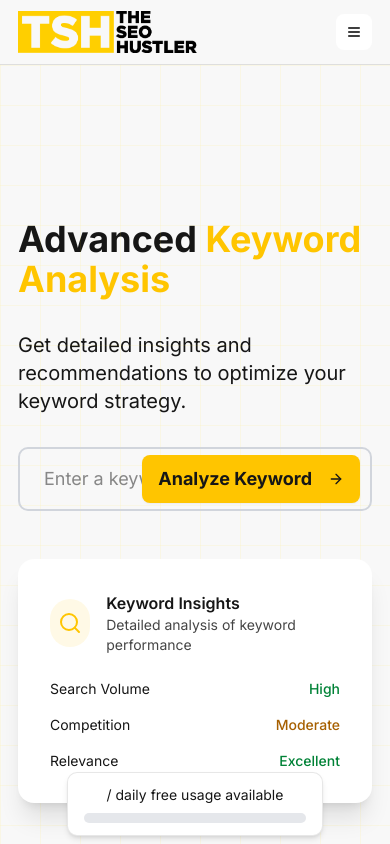
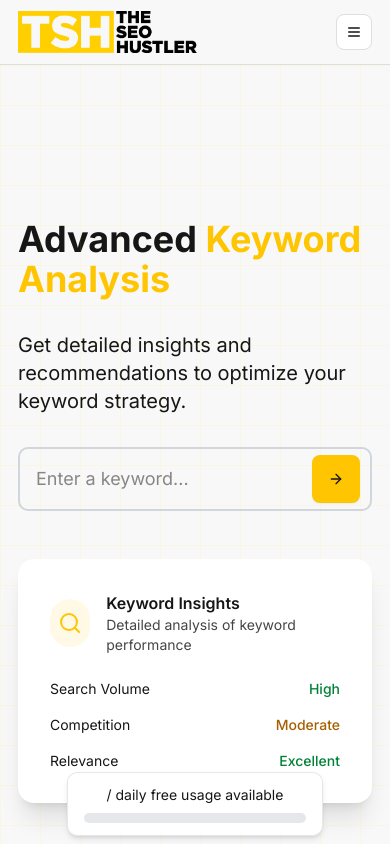
Before and after one commit to The-SEO-Hustler/tsh-plataform-front, a Next.js app: page /advanced-keyword-analysis in a window 390 px wide. Shown: the top 844 px of the page. Built offline with nearby package versions, Linux system fonts and the light colour scheme; no server answers; what @mui/material-nextjs would draw is missing.

Commit message:
form fix

```diff
--- a/components/LLMForm/index.js
+++ b/components/LLMForm/index.js
@@ -82,7 +82,7 @@ function LLMForm() {
             value={url}
             onChange={(e) => setUrl(e.target.value)}
             placeholder="Enter a URL..."
-            className="w-full px-6 py-4 text-lg border-2 border-border rounded-lg focus:ring-2 focus:ring-primary focus:border-transparent transition-all duration-200"
+            className="w-full px-4 sm:px-6 py-4 text-lg border-2 border-border rounded-lg focus:ring-2 focus:ring-primary focus:border-transparent transition-all duration-200"
             required
             disabled={loading}
           />
--- a/components/advanced-keyword-analysis-hero.js
+++ b/components/advanced-keyword-analysis-hero.js
@@ -115,7 +115,7 @@ function AdvancedKeywordAnalysisHero() {
                     value={keyword}
                     onChange={(e) => setKeyword(e.target.value)}
                     placeholder="Enter a keyword..."
-                    className="w-full px-6 py-4 text-lg border-2 border-gray-300 rounded-lg focus:ring-2 focus:ring-primary focus:border-transparent transition-all duration-200"
+                    className="w-full px-4 sm:px-6 sm:pr-[240px] pr-[60px] py-4 text-lg border-2 border-gray-300 rounded-lg focus:ring-2 focus:ring-primary focus:border-transparent transition-all duration-200"
                     required
                     disabled={loading}
                   />
@@ -125,8 +125,8 @@ function AdvancedKeywordAnalysisHero() {
                     className={`absolute cursor-pointer right-3 top-1/2 -translate-y-1/2 ${loading ? "animate-pulse" : ""} disabled:opacity-100 disabled:cursor-not-allowed disabled:bg-gray-300`}
                     disabled={loading || usage?.remaining <= 0 || usage === null}
                   >
-                    {loading ? "Analyzing..." : "Analyze Keyword"}
-                    <ArrowRight className="ml-2 h-4 w-4" />
+                    <span className='sm:block hidden'>{loading ? "Analyzing..." : "Analyze Keyword"}</span>
+                    <ArrowRight className="sm:ml-2 sm:h-4 sm:w-4" />
                   </Button>
                 </div>
               </form>
--- a/components/advancedKeywordForm/index.js
+++ b/components/advancedKeywordForm/index.js
@@ -90,7 +90,7 @@ function AdvancedKeywordForm() {
             value={keyword}
             onChange={(e) => setKeyword(e.target.value)}
             placeholder="Enter a keyword..."
-            className="w-full px-6 py-4 text-lg border-2 border-border rounded-lg focus:ring-2 focus:ring-primary focus:border-transparent transition-all duration-200"
+            className="w-full px-4 sm:px-6 sm:pr-[240px] pr-[60px] py-4 text-lg border-2 border-border rounded-lg focus:ring-2 focus:ring-primary focus:border-transparent transition-all duration-200"
             required
             disabled={loading}
           />
@@ -100,8 +100,8 @@ function AdvancedKeywordForm() {
             className={`absolute cursor-pointer right-3 top-1/2 -translate-y-1/2 ${loading ? "animate-pulse !bg-primary !text-primary-foreground" : ""} disabled:opacity-100 disabled:cursor-not-allowed disabled:bg-gray-300`}
             disabled={loading || usage?.remaining <= 0 || usage === null}
           >
-            {loading ? "Analyzing..." : "Analyze Keyword"}
-            <ArrowRight className="ml-2 h-4 w-4" />
+            <span className='sm:block hidden'>{loading ? "Analyzing..." : "Analyze Keyword"}</span>
+            <ArrowRight className="sm:ml-2 sm:h-4 sm:w-4" />
           </Button>
         </div>
       </form>
--- a/components/contentPlanningForm/index.js
+++ b/components/contentPlanningForm/index.js
@@ -104,7 +104,7 @@ function ContentPlanningForm() {
             value={keyword}
             onChange={(e) => setKeyword(e.target.value)}
             placeholder="Enter a keyword..."
-            className="w-full px-6 py-4 text-lg border-2 border-gray-300 rounded-lg focus:ring-2 focus:ring-primary focus:border-transparent transition-all duration-200"
+            className="w-full px-4 sm:px-6 py-4 text-lg border-2 border-gray-300 rounded-lg focus:ring-2 focus:ring-primary focus:border-transparent transition-all duration-200"
             required
             disabled={loading}
           />
@@ -115,7 +115,7 @@ function ContentPlanningForm() {
             onValueChange={setContentType}
             disabled={loading}
           >
-            <SelectTrigger size="lg" className="w-full px-6  text-lg border-2 border-gray-300 rounded-lg bg-transparent focus:ring-2 focus:ring-primary focus:border-transparent transition-all duration-200">
+            <SelectTrigger size="lg" className="w-full px-4 sm:px-6 text-lg border-2 border-gray-300 rounded-lg bg-transparent focus:ring-2 focus:ring-primary focus:border-transparent transition-all duration-200">
               <SelectValue placeholder="Select content type" />
             </SelectTrigger>
             <SelectContent className="bg-card text-foreground border border-border rounded-lg shadow-lg">
--- a/components/contentPlanningHero.js
+++ b/components/contentPlanningHero.js
@@ -133,7 +133,7 @@ function ContentPlanningHero() {
                     value={keyword}
                     onChange={(e) => setKeyword(e.target.value)}
                     placeholder="Enter a keyword..."
-                    className="w-full px-6 py-4 text-lg border-2 border-gray-300 rounded-lg focus:ring-2 focus:ring-primary focus:border-transparent transition-all duration-200"
+                    className="w-full px-4 sm:px-6 py-4 text-lg border-2 border-gray-300 rounded-lg focus:ring-2 focus:ring-primary focus:border-transparent transition-all duration-200"
                     required
                     disabled={loading}
                   />
@@ -144,7 +144,7 @@ function ContentPlanningHero() {
                     onValueChange={setContentType}
                     disabled={loading}
                   >
-                    <SelectTrigger size="lg" className="w-full px-6  text-lg border-2 border-gray-300 rounded-lg bg-transparent focus:ring-2 focus:ring-primary focus:border-transparent transition-all duration-200">
+                    <SelectTrigger size="lg" className="w-full px-4 sm:px-6 text-lg border-2 border-gray-300 rounded-lg bg-transparent focus:ring-2 focus:ring-primary focus:border-transparent transition-all duration-200">
                       <SelectValue placeholder="Select content type" />
                     </SelectTrigger>
                     <SelectContent className="bg-card text-foreground border border-border rounded-lg shadow-lg">
--- a/components/header/index.jsx
+++ b/components/header/index.jsx
@@ -180,9 +180,9 @@ function Header() {
 
         {/* Mobile Menu */}
         <Sheet>
-          <SheetTrigger asChild className="md:hidden">
-            <Button variant="ghost" size="icon">
-              <Menu className="h-5 w-5 " />
+          <SheetTrigger asChild className="md:hidden !bg-card">
+            <Button variant="ghost" size="icon" className="border border-border">
+              <Menu className="h-5 w-5 !text-foreground" />
               <span className="sr-only">Toggle menu</span>
             </Button>
           </SheetTrigger>
--- a/components/llmtxtHero.js
+++ b/components/llmtxtHero.js
@@ -116,7 +116,7 @@ function LLMTxtHero() {
                         value={url}
                         onChange={(e) => setUrl(e.target.value)}
                         placeholder="Enter a URL..."
-                        className="w-full px-6 py-4 text-lg border-2 border-foreground/10 rounded-lg focus:ring-2 focus:ring-primary focus:border-transparent transition-all duration-200"
+                        className="w-full px-4 sm:px-6 py-4 text-lg border-2 border-foreground/10 rounded-lg focus:ring-2 focus:ring-primary focus:border-transparent transition-all duration-200"
                         required
                         disabled={loading}
                       />
--- a/components/seo-check-hero.js
+++ b/components/seo-check-hero.js
@@ -93,7 +93,7 @@ function SeoCheckHeroContent() {
 
 
   return (
-    <main className="min-h-screen relative bg-gradient-to-br from-[#eaeae9] to-background py-6 md:py-0">
+    <main className="min-h-screen relative  py-6 md:py-0">
       {/* Hero Section*/}
 
       <section className="bg-background">
@@ -119,7 +119,7 @@ function SeoCheckHeroContent() {
                       placeholder="Enter your website URL"
                       required
                       disabled={isLoading}
-                      className="w-full px-6 py-4 text-lg border-2 border-gray-300 rounded-lg focus:ring-2 focus:ring-primary focus:border-transparent transition-all duration-200"
+                      className="w-full px-4 sm:px-6 sm:pr-[160px] pr-[60px] py-4 text-lg border-2 border-gray-300 rounded-lg focus:ring-2 focus:ring-primary focus:border-transparent transition-all duration-200"
                     />
                     <Button
                       type="submit"
@@ -127,7 +127,7 @@ function SeoCheckHeroContent() {
                       className={`absolute cursor-pointer right-3 top-1/2 -translate-y-1/2 disabled:opacity-100 disabled:bg-gray-300  ${isLoading ? "animate-pulse !bg-primary " : ""}`}
                       disabled={isLoading || usage?.remaining <= 0 || usage === null}
                     >
-                      {isLoading ? "Starting Analysis..." : "Analyze"}
+                      <span className='sm:block hidden'>{isLoading ? "Starting Analysis..." : "Analyze"}</span>
                       <ArrowRight className="ml-2 h-4 w-4" />
                     </Button>
                   </div>
```
